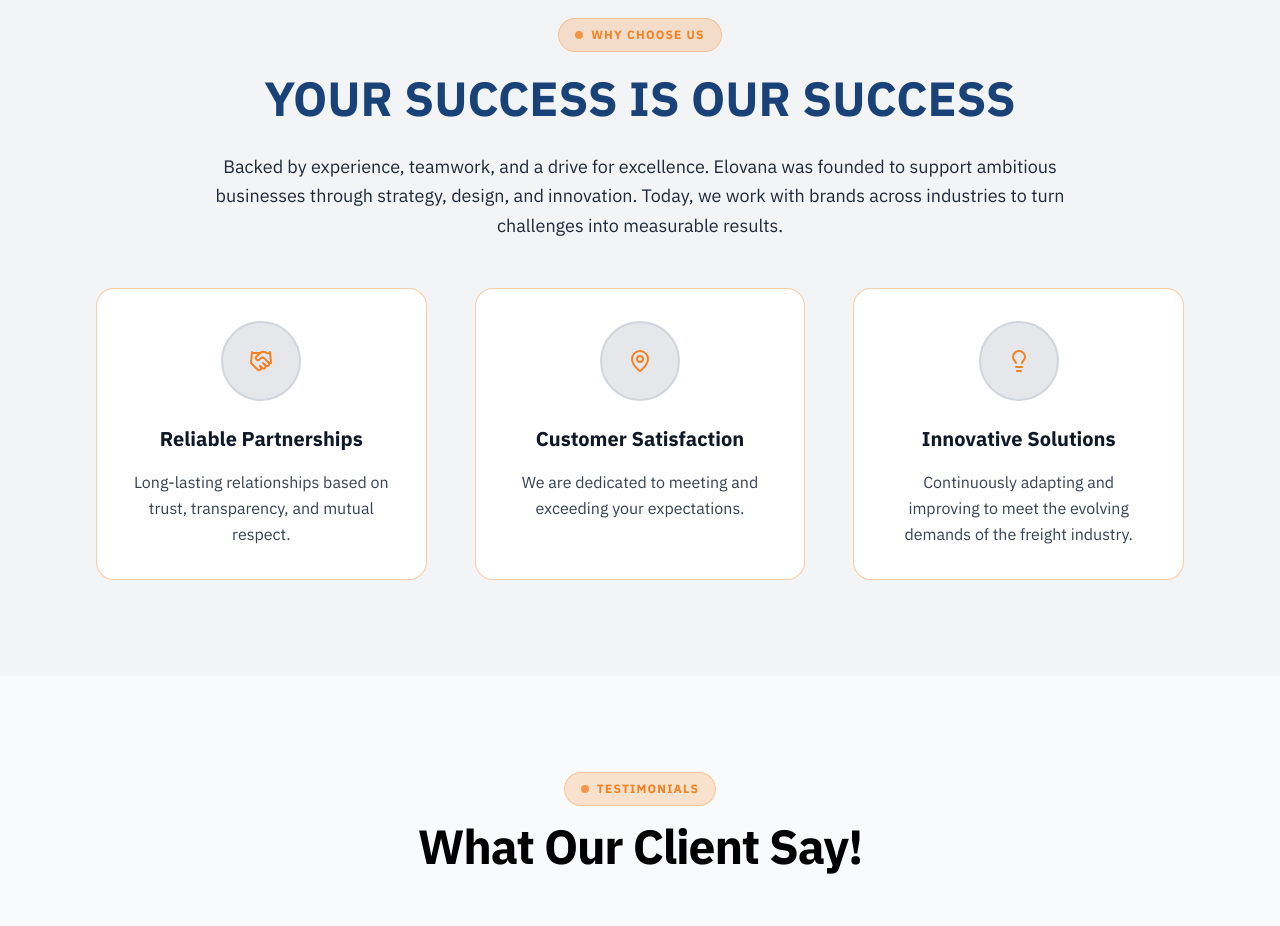
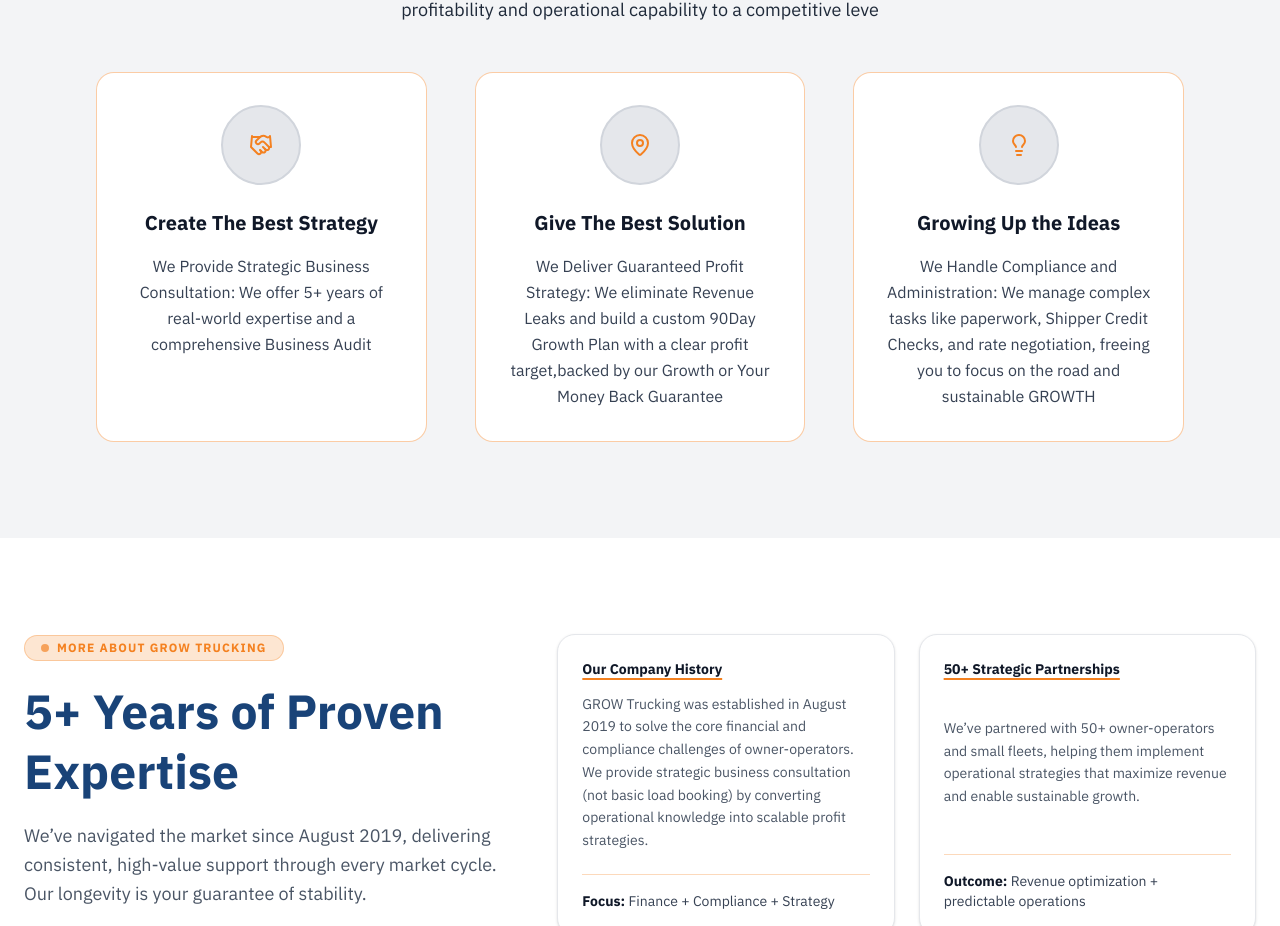
Before and after one commit to codebyshoaib/grow-trucking, a Next.js app in the folder frontend/: page /about in a window 1280 px wide. Shown: the part 2554-3480 px from the top of the page. Built offline with nearby package versions, Linux system fonts and the light colour scheme.

Commit message:
adds more about us section

```diff
--- a/frontend/app/about/page.tsx
+++ b/frontend/app/about/page.tsx
@@ -4,6 +4,7 @@ import OurVision from "@/components/pages/about/OurVision";
 import TestimonialsSection from '@/components/pages/homepage/TestimonialsSection';
 import WhyChooseUs from '@/components/pages/about/WhyChooseUs';
 import CTASection from '@/components/pages/about/CTASection';
+import AboutExperience from '@/components/pages/about/AboutExperience';
 
 export default async function AboutPage() {
     return (
@@ -12,6 +13,7 @@ export default async function AboutPage() {
             <AboutInfo />
             <OurVision />
             <WhyChooseUs />
+            <AboutExperience />
             <TestimonialsSection />
             <CTASection />
         </main>
--- /dev/null
+++ b/frontend/components/pages/about/AboutExperience.tsx
@@ -0,0 +1,96 @@
+import React from "react";
+import { Badge } from "@/components/ui/badge";
+import { Card, CardContent } from "@/components/ui/card";
+import { ArrowUpRight } from "lucide-react";
+import { Button } from "@/components/ui/button";
+
+export default function AboutExperience() {
+    return (
+        <section className="bg-white py-16 sm:py-20 md:py-24">
+            <div className="container mx-auto px-6">
+                <div className="grid items-start gap-10 lg:grid-cols-12 lg:gap-12">
+                    {/* Left */}
+                    <div className="lg:col-span-5">
+                        <Badge className="rounded-full px-4 py-1 text-xs tracking-wide">
+                            MORE ABOUT GROW TRUCKING
+                        </Badge>
+
+                        <h2 className="mt-5 text-4xl font-extrabold leading-tight text-secondary sm:text-5xl">
+                            5+ Years of Proven Expertise
+                        </h2>
+
+                        <p className="mt-5 text-base leading-relaxed text-gray-600 sm:text-lg">
+                            We’ve navigated the market since August 2019, delivering consistent,
+                            high-value support through every market cycle. Our longevity is your
+                            guarantee of stability.
+                        </p>
+
+                        {/* Small proof row (no fluff) */}
+                        <div className="mt-7 flex flex-wrap gap-3">
+                            <div className="rounded-full border border-gray-200 bg-white px-4 py-2 text-sm text-gray-700">
+                                Established <span className="font-semibold">Aug 2019</span>
+                            </div>
+                            <div className="rounded-full border border-gray-200 bg-white px-4 py-2 text-sm text-gray-700">
+                                <span className="font-semibold">50+</span> Partnerships
+                            </div>
+                        </div>
+
+                        <Button className="mt-12" size="lg" icon={<ArrowUpRight className="w-5 h-5" />} iconPosition="left">Book Free Consultation</Button>
+                    </div>
+
+                    {/* Right */}
+                    <div className="lg:col-span-7">
+                        <div className="grid gap-6 md:grid-cols-2">
+                            {/* Card 1 */}
+                            <Card className="rounded-2xl border border-gray-200 shadow-sm">
+                                <CardContent className="p-6 min-h-[300px] flex flex-col justify-between">
+                                    <p className="text-sm font-semibold text-gray-900 underline decoration-primary decoration-2 underline-offset-4">
+                                        Our Company History
+                                    </p>
+
+                                    <p className="mt-3 text-sm leading-relaxed text-gray-600">
+                                        GROW Trucking was established in August 2019 to solve the core
+                                        financial and compliance challenges of owner-operators. We provide
+                                        strategic business consultation (not basic load booking) by
+                                        converting operational knowledge into scalable profit strategies.
+                                    </p>
+
+                                    <div className="mt-5 border-t border-primary/30 pt-4 text-sm text-gray-700">
+                                        <span className="font-semibold text-gray-900">Focus:</span>{" "}
+                                        Finance + Compliance + Strategy
+                                    </div>
+                                </CardContent>
+                            </Card>
+
+                            {/* Card 2 */}
+                            <Card className="rounded-2xl border border-gray-200 shadow-sm ">
+                                <CardContent className="p-6 min-h-[300px] flex flex-col justify-between">
+                                    <p className="text-sm font-semibold text-gray-900 underline decoration-primary decoration-2 underline-offset-4">
+                                        50+ Strategic Partnerships
+                                    </p>
+
+                                    <p className="mt-3 text-sm leading-relaxed text-gray-600">
+                                        We’ve partnered with 50+ owner-operators and small fleets, helping
+                                        them implement operational strategies that maximize revenue and
+                                        enable sustainable growth.
+                                    </p>
+
+                                    <div className="mt-5 border-t border-primary/30 pt-4 text-sm text-gray-700">
+                                        <span className="font-semibold text-gray-900">Outcome:</span>{" "}
+                                        Revenue optimization + predictable operations
+                                    </div>
+                                </CardContent>
+                            </Card>
+                        </div>
+
+                        {/* Optional: one horizontal “trust” bar */}
+                        <div className="mt-6 rounded-2xl border border-gray-200 bg-secondary/10 px-6 py-4 text-sm text-gray-700">
+                            Trusted by owner-operators and small fleets for strategy, compliance,
+                            and operational stability.
+                        </div>
+                    </div>
+                </div>
+            </div >
+        </section >
+    );
+}
--- a/frontend/components/pages/about/OurVision.tsx
+++ b/frontend/components/pages/about/OurVision.tsx
@@ -12,18 +12,8 @@ export default function OurVision() {
                     {/* Right Column - Image Grid */}
                     <div className="lg:w-1/2">
                         <div className="grid grid-cols-2 gap-4">
-                            {/* Top Large Image - Spans 2 columns */}
-                            <div className="col-span-2 relative h-[300px] md:h-[400px] rounded-2xl overflow-hidden shadow-lg">
-                                <Image
-                                    src="https://images.unsplash.com/photo-1522071820081-009f0129c71c?ixlib=rb-4.0.3&auto=format&fit=crop&w=1200&q=80"
-                                    alt="Modern Workspace"
-                                    fill
-                                    className="object-cover"
-                                />
-                            </div>
-
                             {/* Bottom Left Image */}
-                            <div className="relative h-[250px] md:h-[300px] rounded-2xl overflow-hidden shadow-lg">
+                            <div className="relative h-[400px] md:h-[500px] rounded-2xl overflow-hidden shadow-lg">
                                 <Image
                                     src="https://images.unsplash.com/photo-1551288049-bebda4e38f71?ixlib=rb-4.0.3&auto=format&fit=crop&w=800&q=80"
                                     alt="Business Growth"
@@ -33,7 +23,7 @@ export default function OurVision() {
                             </div>
 
                             {/* Bottom Right Image */}
-                            <div className="relative h-[250px] md:h-[300px] rounded-2xl overflow-hidden shadow-lg">
+                            <div className="relative h-[400px] md:h-[500px] rounded-2xl overflow-hidden shadow-lg">
                                 <Image
                                     src="https://images.unsplash.com/photo-1586281380349-632531db7ed4?ixlib=rb-4.0.3&auto=format&fit=crop&w=800&q=80"
                                     alt="Strategic Planning"
--- a/frontend/components/pages/about/WhyChooseUs.tsx
+++ b/frontend/components/pages/about/WhyChooseUs.tsx
@@ -5,18 +5,18 @@ import { Handshake, MapPin, Lightbulb } from 'lucide-react'
 const features = [
     {
         icon: <Handshake className="w-6 h-6 text-primary" />,
-        title: "Reliable Partnerships",
-        description: "Long-lasting relationships based on trust, transparency, and mutual respect."
+        title: "Create The Best Strategy",
+        description: "We Provide Strategic Business Consultation: We offer 5+ years of real-world expertise and a comprehensive Business Audit"
     },
     {
         icon: <MapPin className="w-6 h-6 text-primary" />,
-        title: "Customer Satisfaction",
-        description: "We are dedicated to meeting and exceeding your expectations."
+        title: "Give The Best Solution",
+        description: "We Deliver Guaranteed Profit Strategy: We eliminate Revenue Leaks and build a custom 90Day Growth Plan with a clear profit target,backed by our Growth or Your Money Back Guarantee"
     },
     {
         icon: <Lightbulb className="w-6 h-6 text-primary" />,
-        title: "Innovative Solutions",
-        description: "Continuously adapting and improving to meet the evolving demands of the freight industry."
+        title: "Growing Up the Ideas",
+        description: "We Handle Compliance and Administration: We manage complex tasks like paperwork, Shipper Credit Checks, and rate negotiation, freeing you to focus on the road and sustainable GROWTH"
     }
 ]
 
@@ -29,7 +29,13 @@ export default function WhyChooseUs() {
                     Your Success is Our Success
                 </h2>
                 <p className="text-lg text-gray-800 leading-relaxed">
-                    Backed by experience, teamwork, and a drive for excellence. Elovana was founded to support ambitious businesses through strategy, design, and innovation. Today, we work with brands across industries to turn challenges into measurable results.
+                    We provide the Strategic Infrastructure to
+                    transform your authority into a high
+                    performance business, allowing you to
+                    effectively compete against much larger
+                    fleets and brokers. Our goal is to help you
+                    GROW your profitability and operational
+                    capability to a competitive leve
                 </p>
             </div>
 
```
